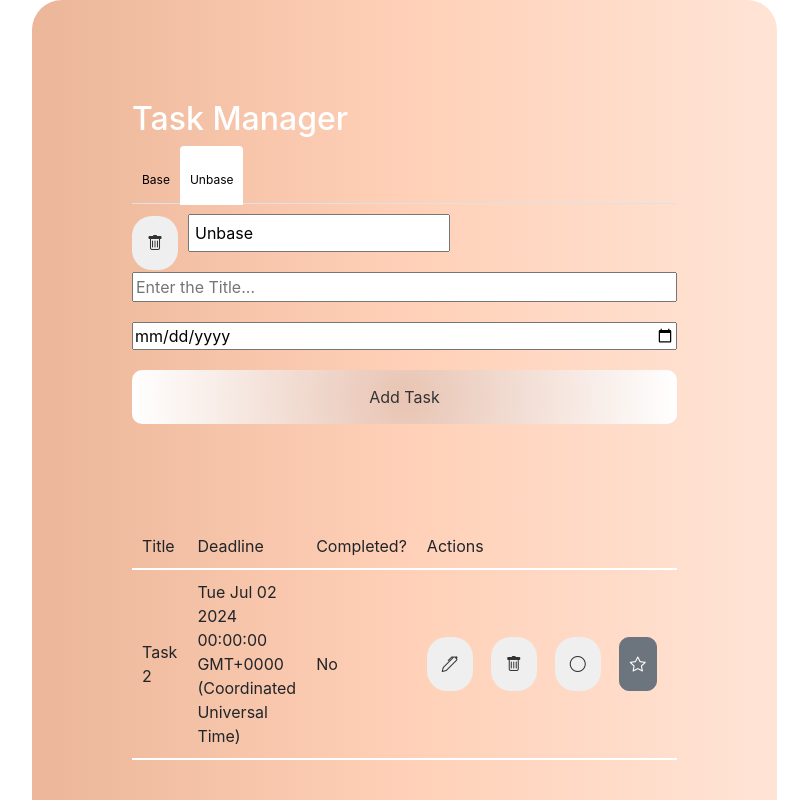
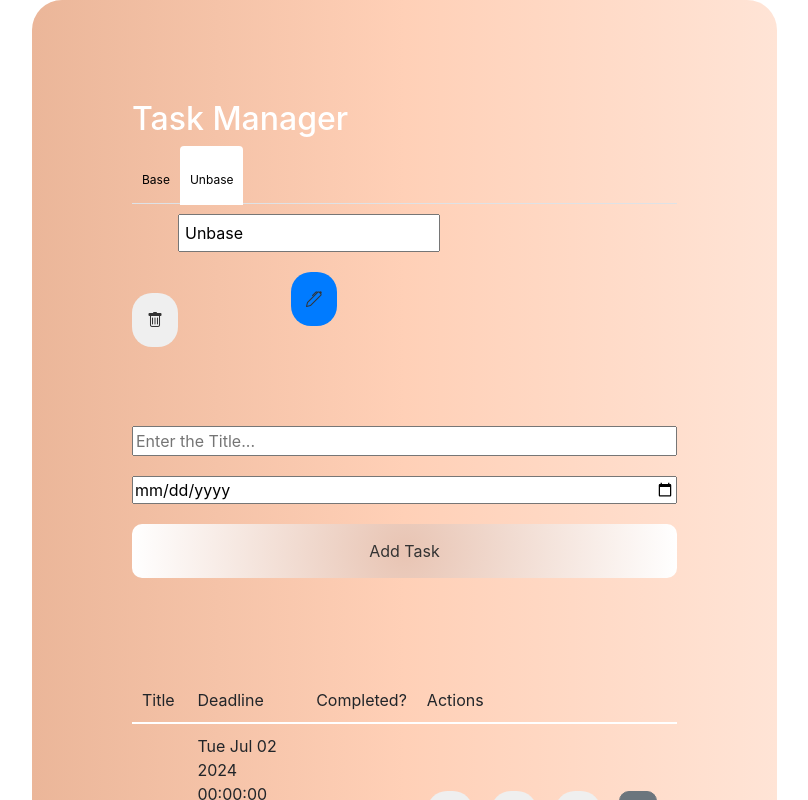
Before and after one commit to felifau/todolistfrontend, a Vue app: page / in a window 1280 px wide. Shown: the top 800 px of the page, without its empty margins (0-808 px from the left). Built offline with nearby package versions, Linux system fonts and the light colour scheme; no server answers.

Commit message:
add Task Change Title Button

```diff
--- a/src/App.vue
+++ b/src/App.vue
@@ -21,7 +21,13 @@
             <DefaultButton @click="deleteList(list.id)" title="Deletes the list, all tasks will be reassigned to the Main list">
               <i class="bi bi-trash"></i>
             </DefaultButton>
-            <input v-model="list.title" type="text" style="margin-left: 10px; padding: 5px; font-size: 1em;" />
+            <form @submit.prevent="updateList(list)" style="display: flex; align-items: center;">
+              <input type="text" v-model="list.title" placeholder="Enter new List Title..."
+                     style="margin-right: 10px; padding: 5px; font-size: 1em; flex: 1;" />
+              <DefaultButton type="submit" class="btn btn-primary">
+                <i class="bi bi-pen"></i>
+              </DefaultButton>
+            </form>
           </div>
 
           <form @submit.prevent="setupTask(list.id)">
@@ -57,7 +63,8 @@
 import { computed, defineComponent, onMounted, ref } from 'vue'
 import { useTaskController } from '@/types/TaskMixin';
 import { useListOfTasksController } from '@/types/ListOfTasksMixin';
-import type { ListOfTasks, Task } from '@/types/types'
+import type { Task } from '@/types/types'
+import type { ListOfTasks } from '@/types/ListOfTasks'
 import DefaultButton from '@/components/DefaultButton.vue'
 import EditTaskModal from '@/components/EditTaskModal.vue'
 import DefaultBackground from '@/components/DefaultBackground.vue'
@@ -93,7 +100,6 @@ export default defineComponent({
       updateList,
     } = useListOfTasksController();
 
-
     // mosks for Testing
     const mockTasks: Task[] = [
       {
@@ -116,6 +122,10 @@ export default defineComponent({
       },
     ];
 
+    interface ListOfTasks {
+      id: number;
+      title: string;
+    }
     // Моки данных для списков задач
     const mockLists: ListOfTasks[] = [
       {
@@ -136,6 +146,7 @@ export default defineComponent({
     const completedField = ref(false);
     const markedField = ref(false);
 
+    const titleOfListField = ref(1);
 
     const editMode = ref(false);
     const editTaskId = ref<number | null>(null);
```
Also changed, not shown: src/types/ListOfTasks.ts (+9 -0 lines).
